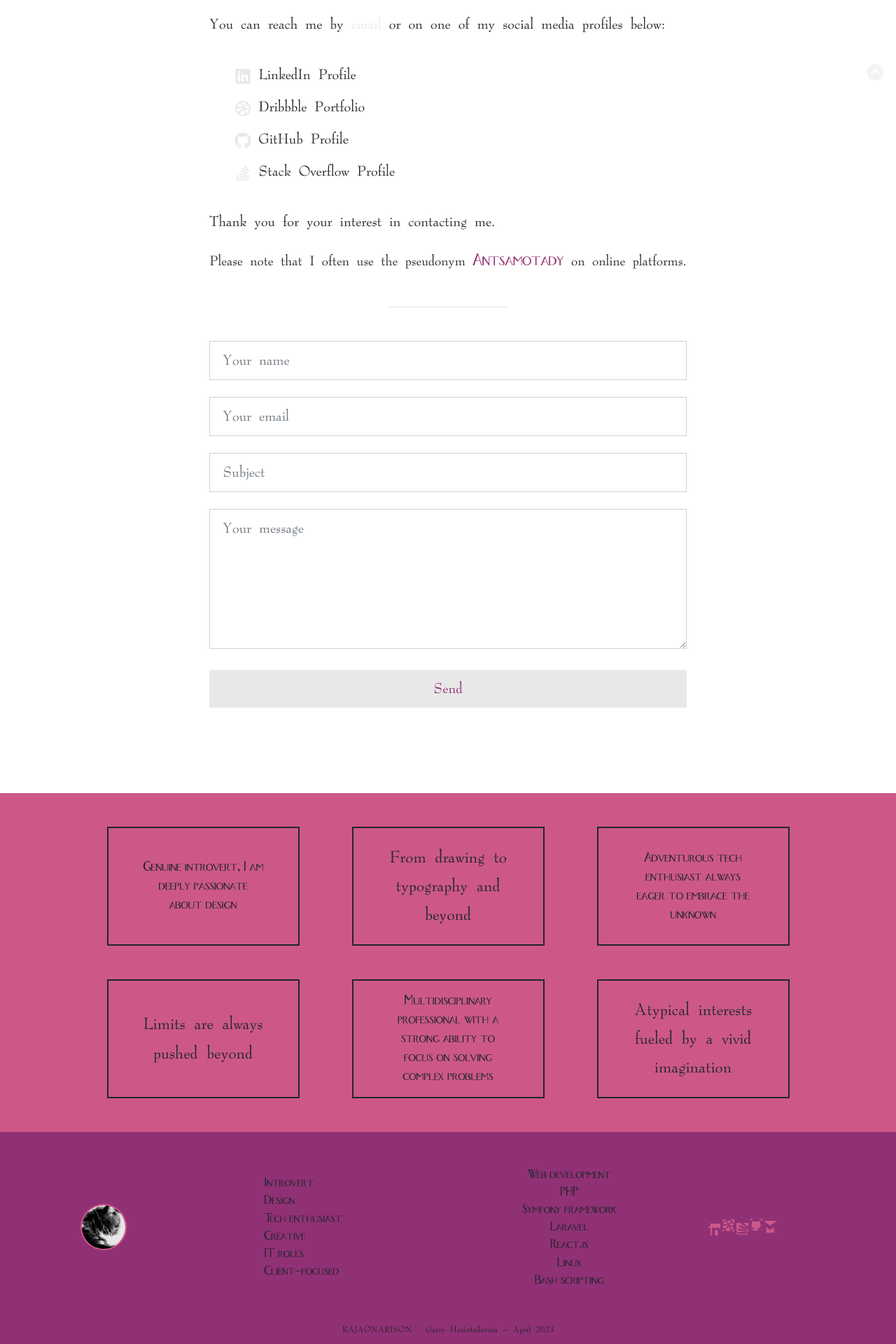
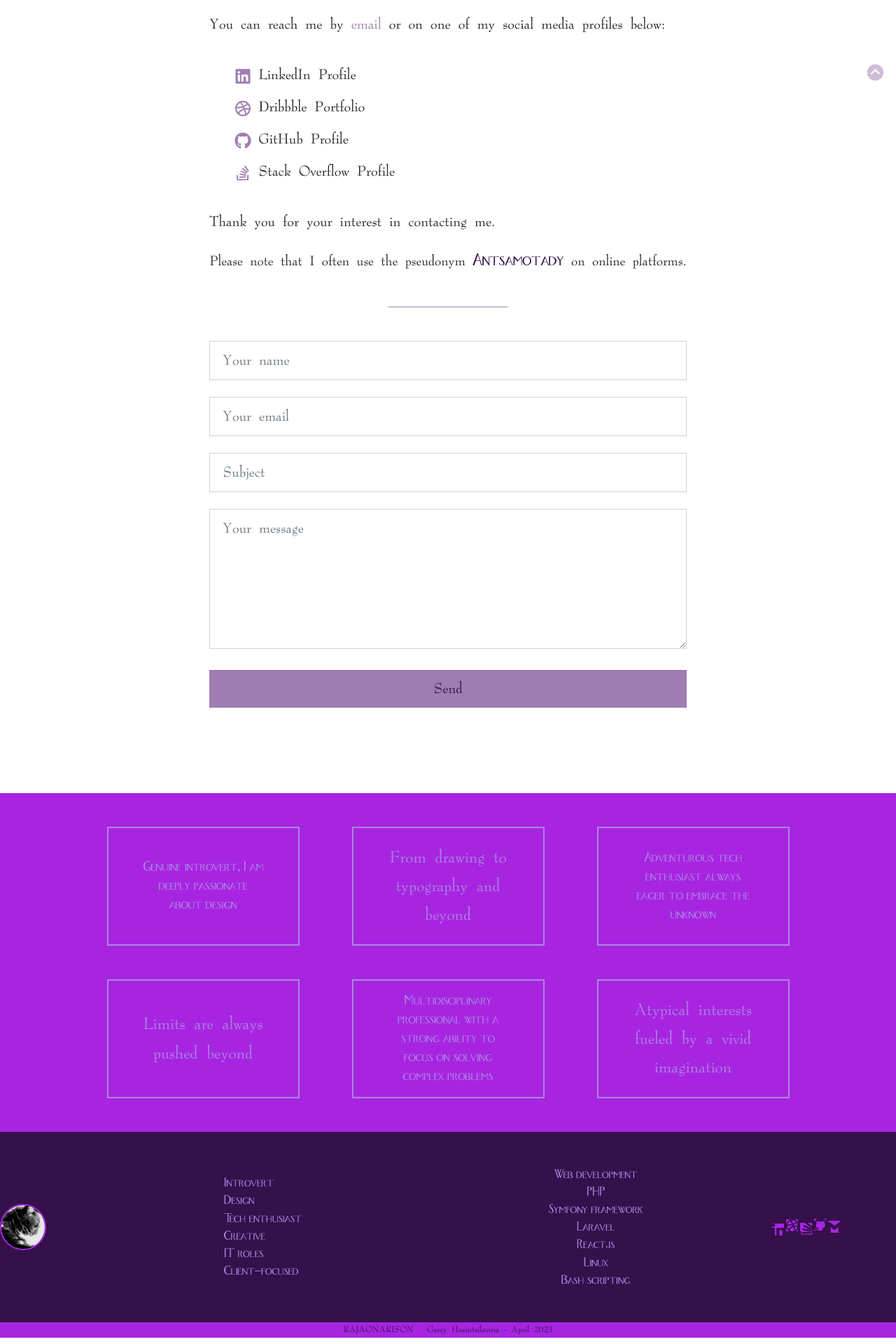
Before and after one commit to Antsamotady/ResumePortfolio, a React (Create React App) app: page /contact in a window 1280 px wide. Shown: the part 660-2580 px from the top of the page at 70% size. Built offline with nearby package versions, Linux system fonts and the light colour scheme; no server answers.

Commit message:
Review footer bottom

```diff
--- a/src/App.js
+++ b/src/App.js
@@ -21,7 +21,7 @@ class App extends Component {
     showHeader: true,
     showMiddle: true,
     closeMenu: false,
-    theme: "theme-pink"
+    theme: "theme-purple"
   };
 
   handleLinkClick = () => {
--- a/src/Components/Footer.js
+++ b/src/Components/Footer.js
@@ -17,7 +17,6 @@ function Footer() {
 
   return (
     <div className="app-footer">
-      <div className="app-container">
       <div className="footer-body">
         <div className="footer-logo"><img className="tsifoh-logo-footer" src={tsifoh} alt="" /></div>
         <div className="line-column">
@@ -51,8 +50,7 @@ function Footer() {
         <div className="dedicace"></div>
         <div className="author-part">
           <span className="anarana">RAJAONARISON</span>
-            <span className="fanampinanarana">Garry Hasintsilavina -- {month} {year}</span>
-          </div>
+          <span className="fanampinanarana">Garry Hasintsilavina - {month} {year}</span>
         </div>
       </div>
     </div>
--- a/src/Stylesheets/footer.css
+++ b/src/Stylesheets/footer.css
@@ -96,7 +96,7 @@
 
 .footer-bottom {
     font-size: 0.6rem;
-    padding: 2rem 0 0.4rem 0;
+    padding: 2rem 0 0 0;
 
     display: flex;
     justify-content: center;
@@ -106,10 +106,13 @@
     font-size: 0.8rem;
 }
 .author-part {
+    display: flex;
+    justify-content: center;
+
+	width: 100%;
     font-family: var(--font-family-handwriting);
-
-    display: flex;
-    justify-content: flex-end;
+    color: var(--color-bg-footer);
+	background: var(--color-bg-middle);
 }
 .author-part span {
     padding: 0 0.4rem;
```
Lines whose indentation alone changed are shown as unchanged.
